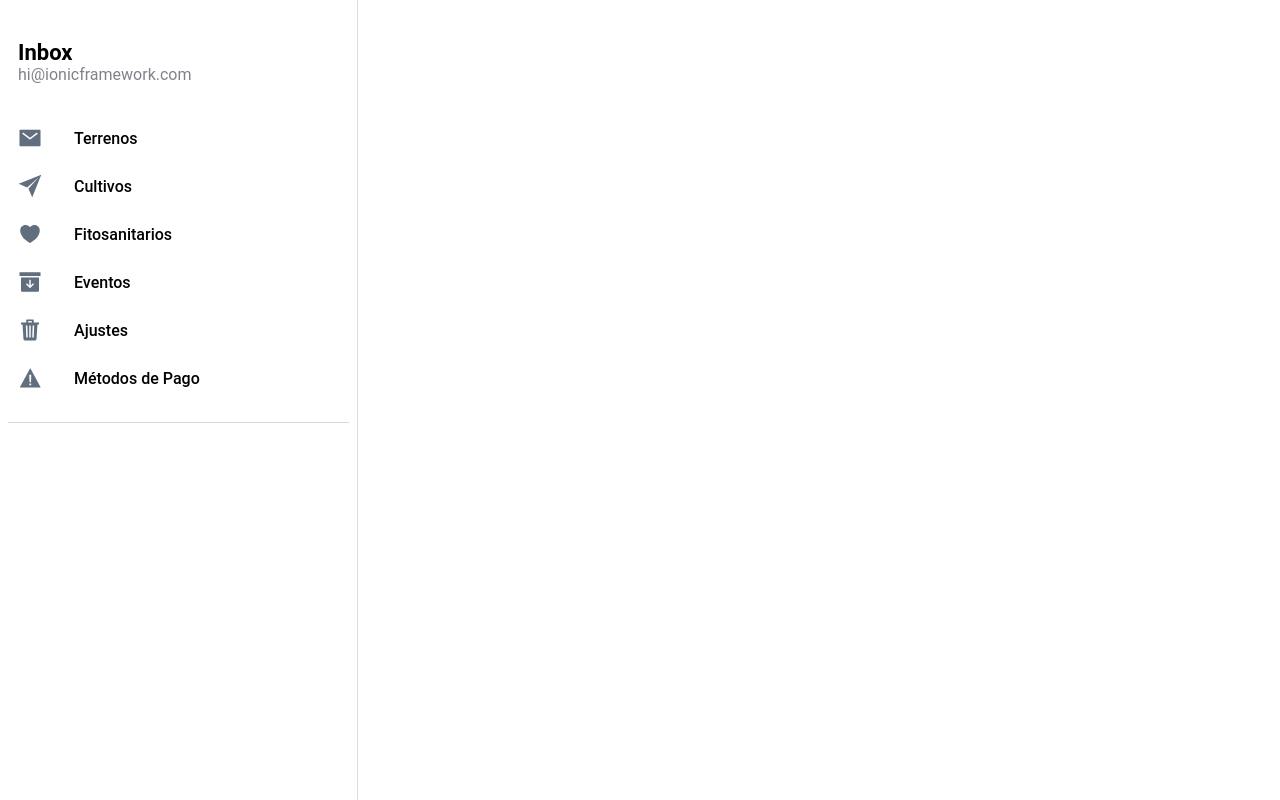
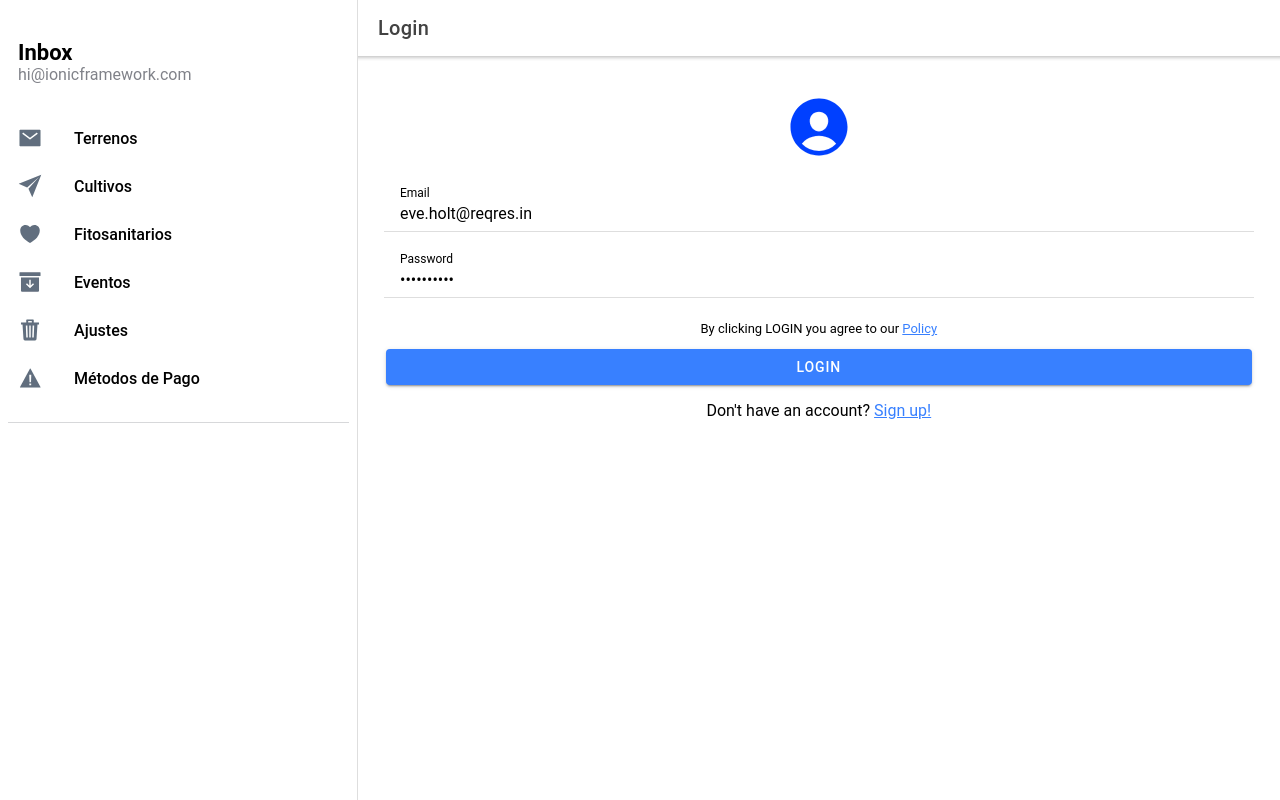
Before and after one commit to guilogar/tfg, a React (Create React App) app in the folder frontend/: page /login in a window 1280 px wide. Built offline with nearby package versions, Linux system fonts and the light colour scheme; no server answers.

Commit message:
page login add, lack some logic and iteraction with backend

```diff
--- a/frontend/src/App.tsx
+++ b/frontend/src/App.tsx
@@ -3,6 +3,7 @@ import { IonReactRouter } from '@ionic/react-router';
 import { Redirect, Route } from 'react-router-dom';
 import Menu from './components/Menu';
 import Page from './pages/Page';
+import Login from './pages/login/Login';
 import Settings from './pages/settings/Settings';
 
 /* Core CSS required for Ionic components to work properly */
@@ -37,6 +38,9 @@ const App: React.FC = () => {
             <Route path="/page/:name" exact={true}>
               <Page />
             </Route>
+            <Route path="/login" exact={true}>
+              <Login />
+            </Route>
             <Route path="/settings" exact={true}>
               <Settings />
             </Route>
--- /dev/null
+++ b/frontend/src/pages/login/Login.css
@@ -0,0 +1,10 @@
+@media all and (min-width: 480px) {
+    .Login {
+      padding: 60px 0;
+    }
+
+    .Login form {
+      margin: 0 auto;
+      max-width: 320px;
+    }
+  }
--- /dev/null
+++ b/frontend/src/pages/login/Login.tsx
@@ -0,0 +1,128 @@
+import { IonContent, IonHeader, IonPage, IonTitle, IonToolbar } from '@ionic/react';
+import React, { useState } from 'react';
+import axios from "axios";
+import { IonGrid, IonRow, IonCol } from '@ionic/react';
+import { personCircle } from "ionicons/icons";
+import { useHistory } from "react-router-dom";
+import { IonItem, IonLabel, IonInput, IonButton, IonIcon, IonAlert } from '@ionic/react';
+
+const validateEmail = (email: string) => {
+    const re = /^((?:[a-z0-9!#$%&'*+/=?^_`{|}~-]+(?:\.[a-z0-9!#$%&'*+/=?^_`{|}~-]+)*|"(?:[\x01-\x08\x0b\x0c\x0e-\x1f\x21\x23-\x5b\x5d-\x7f]|\\[\x01-\x09\x0b\x0c\x0e-\x7f])*")@(?:(?:[a-z0-9](?:[a-z0-9-]*[a-z0-9])?\.)+[a-z0-9](?:[a-z0-9-]*[a-z0-9])?|\[(?:(?:25[0-5]|2[0-4][0-9]|[01]?[0-9][0-9]?)\.){3}(?:25[0-5]|2[0-4][0-9]|[01]?[0-9][0-9]?|[a-z0-9-]*[a-z0-9]:(?:[\x01-\x08\x0b\x0c\x0e-\x1f\x21-\x5a\x53-\x7f]|\\[\x01-\x09\x0b\x0c\x0e-\x7f])+)\]))$/;
+    return re.test(String(email).toLowerCase());
+}
+const Login: React.FC = () => {
+  const history = useHistory();
+  const [email, setEmail] = useState<string>("eve.holt@reqres.in");
+  const [password, setPassword] = useState<string>("cityslicka");
+  const [iserror, setIserror] = useState<boolean>(false);
+  const [message, setMessage] = useState<string>("");
+  const handleLogin = async () => {
+    if (!email) {
+      setMessage("Please enter a valid email");
+      setIserror(true);
+      return;
+    }
+    if (validateEmail(email) === false) {
+      setMessage("Your email is invalid");
+      setIserror(true);
+      return;
+    }
+
+    if (!password || password.length < 6) {
+      setMessage("Please enter your password");
+      setIserror(true);
+      return;
+    }
+
+    const loginData = {
+      "email": email,
+      "password": password
+    }
+
+    const api = axios.create({
+      baseURL: `https://reqres.in/api`
+    })
+
+    try {
+      await api.post("/login", loginData);
+      history.push("/dashboard/" + email);
+    } catch(err) {
+      setMessage("Auth failure! Please create an account");
+      setIserror(true);
+    }
+  };
+
+  return (
+    <IonPage>
+      <IonHeader>
+        <IonToolbar>
+          <IonTitle>Login</IonTitle>
+        </IonToolbar>
+      </IonHeader>
+      <IonContent fullscreen className="ion-padding ion-text-center">
+        <IonGrid>
+        <IonRow>
+          <IonCol>
+            <IonAlert
+              isOpen={iserror}
+              onDidDismiss={() => setIserror(false)}
+              cssClass="my-custom-class"
+              header={"Error!"}
+              message={message}
+              buttons={["Dismiss"]}
+            />
+          </IonCol>
+        </IonRow>
+        <IonRow>
+          <IonCol>
+            <IonIcon
+              style={{ fontSize: "70px", color: "#0040ff" }}
+              icon={personCircle}
+            />
+          </IonCol>
+        </IonRow>
+          <IonRow>
+            <IonCol>
+            <IonItem>
+            <IonLabel position="floating"> Email</IonLabel>
+            <IonInput
+              type="email"
+              value={email}
+              onIonChange={(e) => setEmail(e.detail.value!)}
+            >
+            </IonInput>
+            </IonItem>
+            </IonCol>
+          </IonRow>
+
+          <IonRow>
+            <IonCol>
+            <IonItem>
+              <IonLabel position="floating"> Password</IonLabel>
+              <IonInput
+                type="password"
+                value={password}
+                onIonChange={(e) => setPassword(e.detail.value!)}
+              >
+              </IonInput>
+            </IonItem>
+            </IonCol>
+          </IonRow>
+          <IonRow>
+            <IonCol>
+              <p style={{ fontSize: "small" }}>
+                By clicking LOGIN you agree to our <a href="#">Policy</a>
+              </p>
+              <IonButton expand="block" onClick={handleLogin}>Login</IonButton>
+              <p style={{ fontSize: "medium" }}>
+                Don't have an account? <a href="#">Sign up!</a>
+              </p>
+            </IonCol>
+          </IonRow>
+        </IonGrid>
+      </IonContent>
+    </IonPage>
+  );
+};
+
+export default Login;
```
Also changed, not shown: 1 other file (tests, documents, lock files or other folders).
